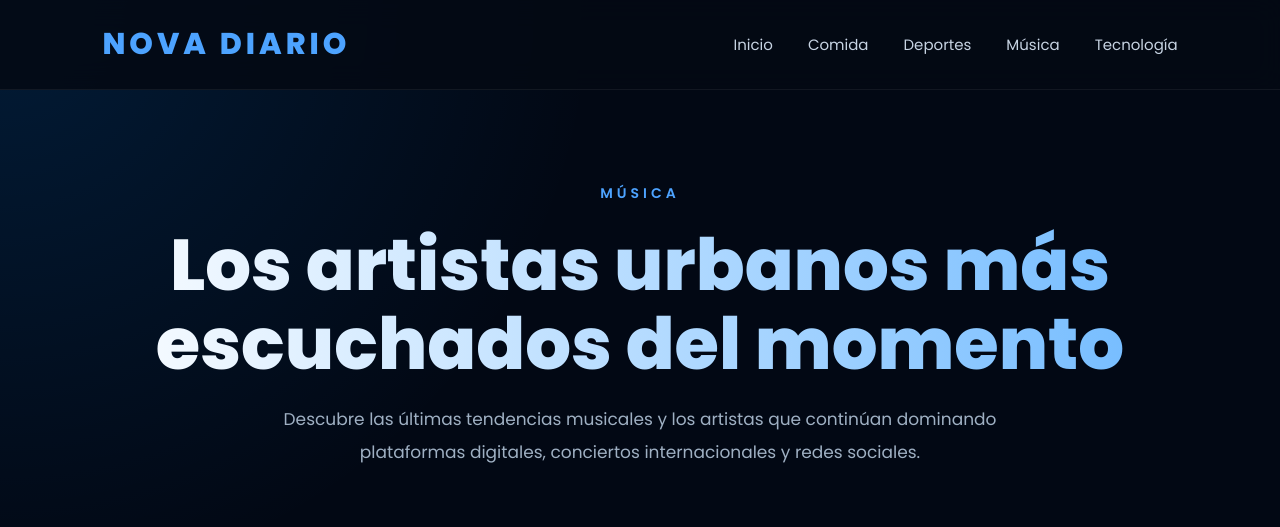
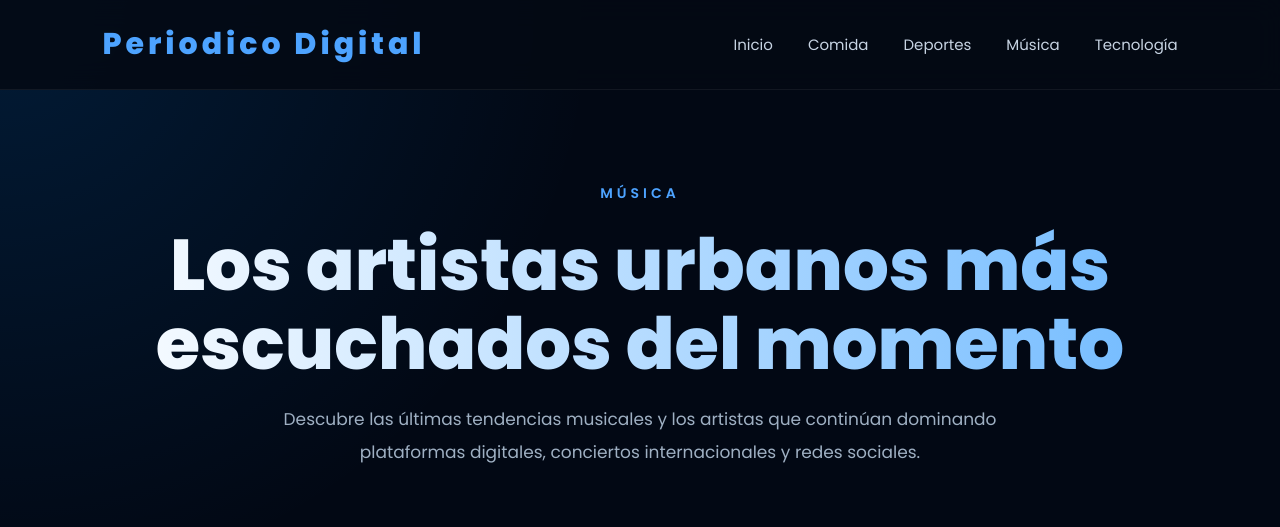
Before and after one commit to lopezaimecita994-create/Periodico, a plain HTML site: page musica.html in a window 1280 px wide. Shown: the top 527 px of the page. Drawn offline with Linux system fonts and the light colour scheme.

Commit message:
periodico titulo
cambie texto del titulo

```diff
--- a/musica.html
+++ b/musica.html
@@ -5,7 +5,7 @@
     <meta charset="UTF-8">
     <meta name="viewport" content="width=device-width, initial-scale=1.0">
 
-    <title>Música | Nova Diario</title>
+    <title>Música | Periodico Digital</title>
 
     <link rel="stylesheet" href="vale.css">
 
@@ -16,7 +16,7 @@
 
     <header>
 
-        <div class="logo">NOVA DIARIO</div>
+        <div class="logo">Periodico Digital</div>
 
         <nav id="nav">
             <a href="index.html">Inicio</a>
```
